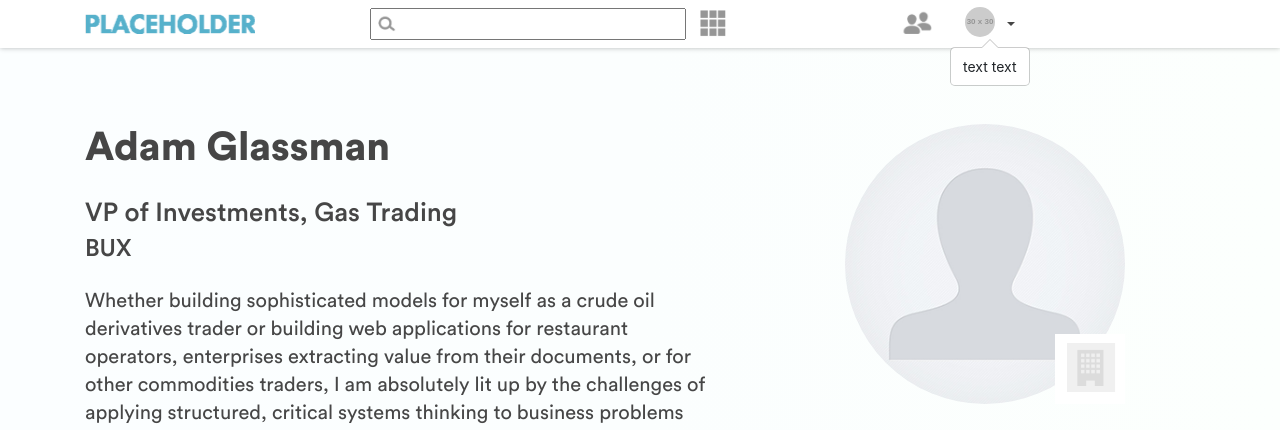
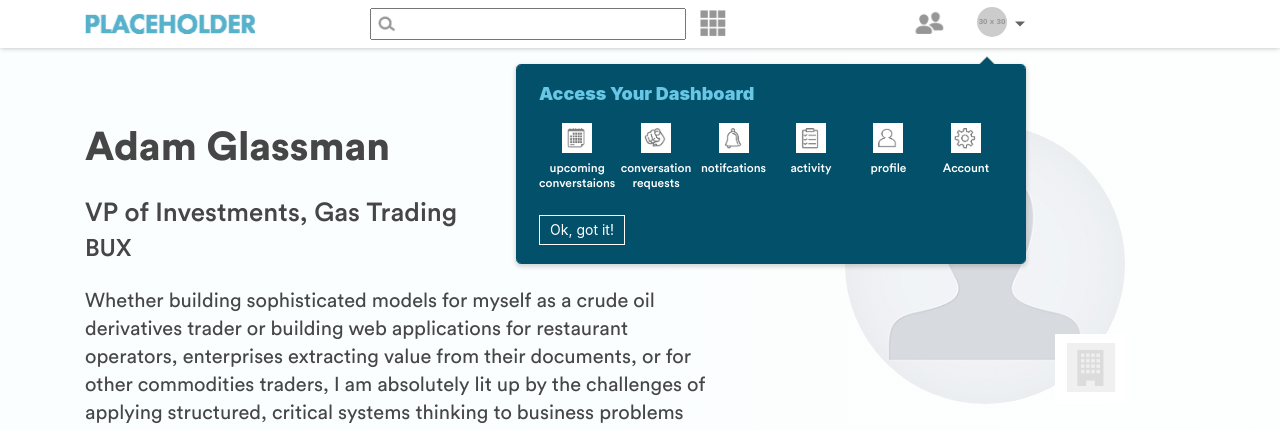
Before and after one commit to braxtondiggs/Galvitron, a website: page public/profile/view.html in a window 1280 px wide. Shown: the top 430 px of the page. Drawn offline with nearby package versions, Linux system fonts and the light colour scheme; placeholder pictures from the web are drawn by us.

Commit message:
fix dropdown menu

```diff
--- a/public/css/main.css
+++ b/public/css/main.css
@@ -274,6 +274,21 @@ ul {
   height: 30px;
   margin-right: 28px;
   width: 37px;
+}
+
+.header-container .right-header .action-menu::after {
+  width: 0;
+  height: 0;
+  border-left: 5px solid transparent;
+  border-right: 5px solid transparent;
+  border-top: 5px solid #646464;
+  position: absolute;
+  top: 50%;
+  transform: translate(0, -50%);
+  content: '';
+  display: inline-block;
+  right: -10px;
+  cursor: pointer;
 }
 
 .header-container .right-header .action-menu img {
@@ -764,3 +779,91 @@ ul {
   font-size: 17px;
   font-weight: 500;
 }
+
+.popover {
+  max-width: 100%;
+  background-color: #025069;
+  border: solid 1px #025069;
+  box-shadow: 0 2px 4px 1px rgba(0, 0, 0, 0.15);
+  height: 160px;
+  margin-top: 25px;
+  padding: 18px 22px;
+  height: initial;
+}
+
+.popover.bs-popover-bottom .arrow {
+  left: 90% !important;
+}
+
+.popover-body {
+  padding: 0;
+}
+
+.bs-popover-bottom .arrow::after {
+  border-bottom-color: #025069;
+}
+
+.welcome-wrapper h2 {
+  color: #67c7e5;
+  font-size: 18px;
+  font-weight: 900;
+  margin: 0 0 18px;
+}
+
+.welcome-wrapper .icon-row>div {
+  margin-right: 4px;
+  text-align: center;
+  flex: 1 1 0;
+}
+
+.welcome-wrapper .icon-row>div>div {
+  color: #fff;
+  font-size: 12px;
+  line-height: 15px;
+  font-family: 'Circular Std';
+  margin-top: 8px;
+}
+
+.welcome-wrapper .icon-row>div:last-child {
+  margin-right: 0;
+}
+
+.welcome-wrapper .icon-row>div img {
+  width: 30px;
+}
+
+.welcome-wrapper button {
+  background: transparent;
+  border: solid 1px #fff;
+  color: #fff;
+  font-size: 14px;
+  height: 30px;
+  margin-top: 24px;
+  width: 86px;
+  cursor: pointer;
+}
+
+.welcome-wrapper-2 {
+  height: 136px;
+  margin-right: -20px;
+  width: 300px;
+}
+
+.welcome-wrapper-2::before {
+  right: 7px;
+}
+
+.welcome-wrapper-2 .ng-fa-icon {
+  color: #fff;
+  font-size: 25px;
+  margin-right: 15px;
+}
+
+.welcome-wrapper-2 p {
+  color: #fff;
+  font-size: 14px;
+}
+
+.welcome-wrapper-2 button {
+  margin-top: 14px;
+}
--- a/public/js/main.js
+++ b/public/js/main.js
@@ -1,8 +1,8 @@
 (function() {
   'use strict';
 
-  $(document).on('submit', 'form', function(event) {
-    $('[data-validator]').each(function() {
+  $(document).on('submit', 'form', function(event) {//Any form submit
+    $('[data-validator]').each(function() {//find inputs to validate
       new Validator($(this), {
         language: {
           same: 'Passwords must match'
@@ -17,20 +17,48 @@
   });
   $('.title-input').typeahead({ source: ['VP of Communications', 'VP of Investments', 'VP of Marketing', 'VP of Operations', 'VP of Sales'] });
   $('.company-input').typeahead({ source: ['Bücker Flugzeugbau', 'Buick', 'BUM Equipment', 'Bushwick Daily', 'Bushwick Kitchen', 'Buw Consulting', 'BUX'] });
-  $('.skill-input').typeahead({ source: ['investment banking', 'investment planning'], afterSelect:  function() {
+  $('.skill-input').typeahead({ source: ['investment banking', 'investment planning'], afterSelect:  function() { // after selecting a skill from dropdown, clear input and create a new chip
     $('.chips').append(`<li>${$(this.$element.get(0)).val()}<span class="delete">&times;</span></li>`);
     $(this.$element.get(0)).val('');
   }});
-  $('.chips').on('click', 'li', function() {
+  $('.chips').on('click', 'li', function() {//remove profile skill chips
     $(this).remove();
   });
-  $('.user-image').on('click', () => $('input[type="file"]').trigger('click'));
-  $('#welcomeModal').modal('show');
-  $('.profile-view .action-menu').popover({
+  $('.user-image').on('click', () => $('input[type="file"]').trigger('click'));//fake clicks input for file upload
+  $('#welcomeModal').modal('show'); //show welcome modal
+  $(document).on('click', 'button.welcome.btn-1', function() { //open 1st & hide 2st welcome popover
+    $('.profile-view .action-menu').popover('hide');
+    $('.right-header .user').popover({
+      html: true,
+      placement: 'bottom',
+      offset: '-150px 0',
+      content: function() {
+        return $($(this).attr("data-popover-content")).html();
+      }
+    }).popover('show');
+  });
+  $(document).on('click', 'button.welcome.btn-2', ()=> $('.right-header .user').popover('hide')); //hide 2st welcome popover
+  $('.profile-view .action-menu').popover({//Open Profile 1st welcome popover
     html: true,
     placement: 'bottom',
+    offset: '-225px 0',
     content: function() {
       return $($(this).attr("data-popover-content")).html();
     }
   }).popover('show');
+
+  $('.profile-actions').on('change', '#profile-image-upload', function(event) { // Profile Image Upload
+    const file = event.target.files[0];
+    if (file) {
+      try {
+        const reader = new FileReader();
+        reader.onload = (readerEvt) => {
+          const userImage = `data:${file.type};base64,${btoa(readerEvt.target.result)}`; // Final Base64 ouput
+        };
+        reader.readAsBinaryString(file);
+      } catch {
+        alert('Something went wrong, please try a diffrent image');
+      }
+    }
+  });
 })();
--- a/public/profile/view.html
+++ b/public/profile/view.html
@@ -32,17 +32,16 @@
             </div>
             <div class="right-header col col-sm-3 flex-column">
               <div class="flex-row">
-                <div>
+                <div class="user" data-popover-content="#welcomePopover2">
                   <img src="/images/icons/users.png" class="members-icon"/>
                 </div>
-                <div class="action-menu dropdown-toggle dropdown flex-row" data-toggle="dropdown" aria-haspopup="true" aria-expanded="false" data-popover-content="#welcomePopover1">
+                <div class="action-menu dropdown flex-row" data-popover-content="#welcomePopover1">
                   <img src="https://via.placeholder.com/30x30" alt=""/>
-                  <div class="menu-container"></div>
                   <div class="dropdown-menu" aria-labelledby="dropdownMenuLink">
                     <a class="dropdown-item" href="/dashboard/upcoming.html"><img src="/images/icons/calendar.png"/>Upcoming<span class="notification">1</span></a>
                     <a class="dropdown-item" href="/dashboard/request.html"><img src="/images/icons/hand.png"/>Request<span class="notification">2</span></a>
                     <a class="dropdown-item" href="/dashboard/notification.html"><img src="/images/icons/bell.png"/>Notifications<span class="notification">2</span></a>
-                    <a class="dropdown-item" href="/profile/activity.html"><img src="/images/icons/user.png"/>Activity</a>
+                    <a class="dropdown-item" href="/profile/activity.html"><img src="/images/icons/clipboard.png"/>Activity</a>
                     <a class="dropdown-item" href="/profile/view.html"><img src="/images/icons/user.png"/>Your Profile</a>
                     <a class="dropdown-item" href=""><img src="/images/icons/cog.png"/>Account</a>
                     <a class="dropdown-item" href=""><img src="/images/icons/power.png"/>Log Out</a>
@@ -106,7 +105,7 @@
               </div>
               <div class="edit-profile">
                 <a href="/profile/edit.html">
-                  <img src="images/icons/edit.png" alt=""/>&nbsp;edit profile
+                  <img src="/images/icons/edit.png" alt=""/>&nbsp;edit profile
                 </a>
               </div>
             </div>
@@ -115,7 +114,51 @@
       </div>
     </div>
     <div id="welcomePopover1" class="hidden">
-      text text
+      <div class="welcome-wrapper">
+        <h2>Access Your Dashboard</h2>
+        <div class="icon-row flex-row">
+          <div>
+            <img src="/images/icons/calendar.png" alt=""/>
+            <div>upcoming converstaions</div>
+          </div>
+          <div>
+            <img src="/images/icons/hand.png" alt=""/>
+            <div>conversation requests</div>
+          </div>
+          <div>
+            <img src="/images/icons/bell.png" alt=""/>
+            <div>notifcations</div>
+          </div>
+          <div>
+            <img src="/images/icons/clipboard.png" alt=""/>
+            <div>activity</div>
+          </div>
+          <div>
+            <img src="/images/icons/user.png" alt=""/>
+            <div>profile</div>
+          </div>
+          <div>
+            <img src="/images/icons/cog.png" alt=""/>
+            <div>Account</div>
+          </div>
+        </div>
+        <button class="button welcome btn-1">
+          Ok, got it!
+        </button>
+      </div>
+    </div>
+    <div id="welcomePopover2" class="hidden">
+      <div class="welcome-wrapper welcome-wrapper-2">
+        <h2>Access Your Networks</h2>
+        <div fxlayout="row" fxlayoutalign="start center">
+          <igm src="/images/icon/users.png" alt=""/>
+          <p>Discover and book members from all your social and professional networks!</p>
+        </div>
+        <button class="button welcome btn-2">
+          Ok, got it!
+        </button>
+      </div>
+    </div>
   </div>
   <script src="https://code.jquery.com/jquery-3.3.1.slim.min.js" integrity="sha384-q8i/X+965DzO0rT7abK41JStQIAqVgRVzpbzo5smXKp4YfRvH+8abtTE1Pi6jizo" crossorigin="anonymous"></script>
   <script src="https://cdnjs.cloudflare.com/ajax/libs/popper.js/1.14.3/umd/popper.min.js" integrity="sha384-ZMP7rVo3mIykV+2+9J3UJ46jBk0WLaUAdn689aCwoqbBJiSnjAK/l8WvCWPIPm49" crossorigin="anonymous"></script>
```
Also changed, not shown: public/profile/edit.html (+3 -4 lines), public/images/icons/clipboard.png (added). Lines whose indentation alone changed are shown as unchanged.
